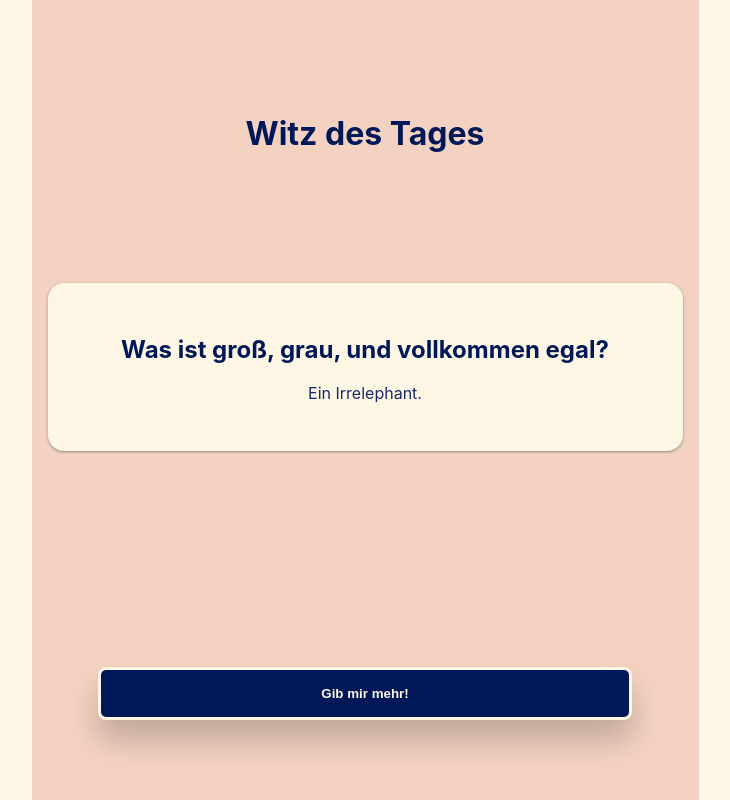
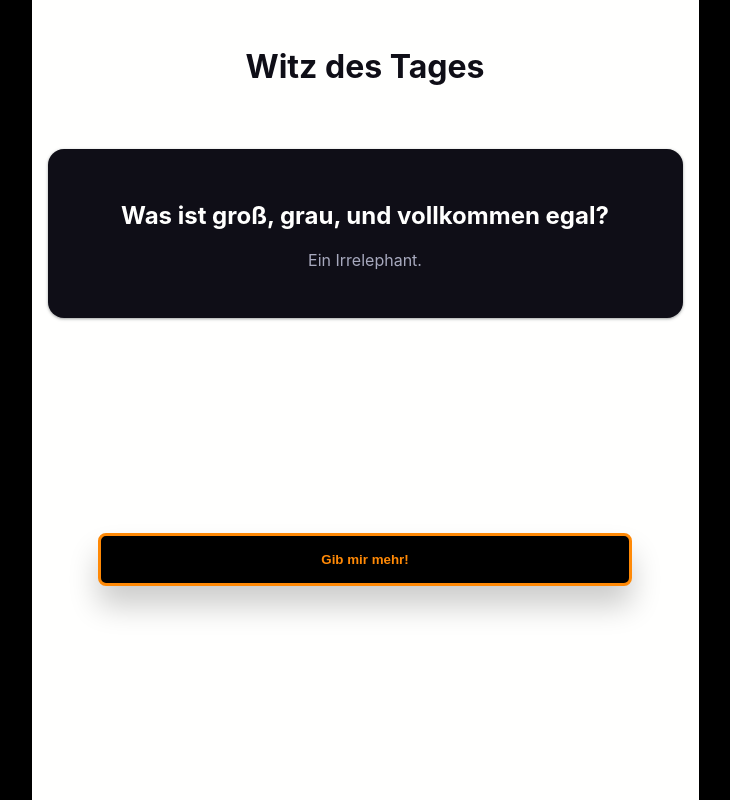
Before and after one commit to PReichetanz/joke-of-the-day, a React (Create React App) app: page / in a window 1280 px wide. Shown: the whole page, without its empty margins (275-1005 px from the left). Built offline with nearby package versions, Linux system fonts and the light colour scheme.

Commit message:
Adjust styling

```diff
--- a/src/GlobalStyles.tsx
+++ b/src/GlobalStyles.tsx
@@ -6,22 +6,22 @@ const GlobalStyles = createGlobalStyle`
     }
 
     :root {
-        --color-background: #f3d2c1;
-        --color-headline: #001858;
-        --color-sub-headline: #172c66;
-        --color-card-background: #fef6e4;
-        --color-card-heading: #001858;
-        --color-card-paragraph: #172c66;
+        --color-background: #fffffe;
+        --color-headline: #0f0e17;
+        --color-sub-headline: #2e2f3e;
+        --color-card-background: #0f0e17;
+        --color-card-heading: #fffffe;
+        --color-card-paragraph: #a7a9be;
 
-        --color-stroke: #001858;
-        --color-main: #f3d2c1;
-        --color-highlight: #fef6e4;
-        --color-secondary: #8bd3dd;
-        --color-tertiary: #e16162;
+        --color-stroke: black;
+        --color-main: #fffffe;
+        --color-highlight: #ff8906;
+        --color-secondary: #f25f4c;
+        --color-tertiary: #e53170;
     }
 
     html {
-    background-color: var(--color-highlight);
+    background-color: var(--color-stroke);
     }
 
     body {
--- a/src/components/Button.tsx
+++ b/src/components/Button.tsx
@@ -9,7 +9,7 @@ const Button = styled.button<ButtonProps>`
   background: var(--color-stroke);
   color: var(--color-highlight);
   border-radius: 0.5rem;
-  border: 3px solid var(--color-card-background);
+  border: 3px solid var(--color-highlight);
   box-shadow: rgba(0, 0, 0, 0.2) 0px 20px 30px;
   font-weight: 700;
   padding: 1rem;
@@ -20,7 +20,6 @@ const Button = styled.button<ButtonProps>`
     background: var(--color-highlight);
     color: var(--color-stroke);
     border: 3px solid var(--color-stroke);
-    font-size: 1rem;
   }
   &:active {
     background: var(--color-sub-headline);
--- a/src/pages/JokeOfTheDay.tsx
+++ b/src/pages/JokeOfTheDay.tsx
@@ -27,6 +27,6 @@ export default function JokeOfTheDay(): JSX.Element {
 
 const PageContainer = styled.div`
   display: grid;
-  grid-template-rows: 2fr 3fr 1fr;
+  grid-template-rows: 1fr 3fr 2fr;
   height: 100vh;
 `;
```
